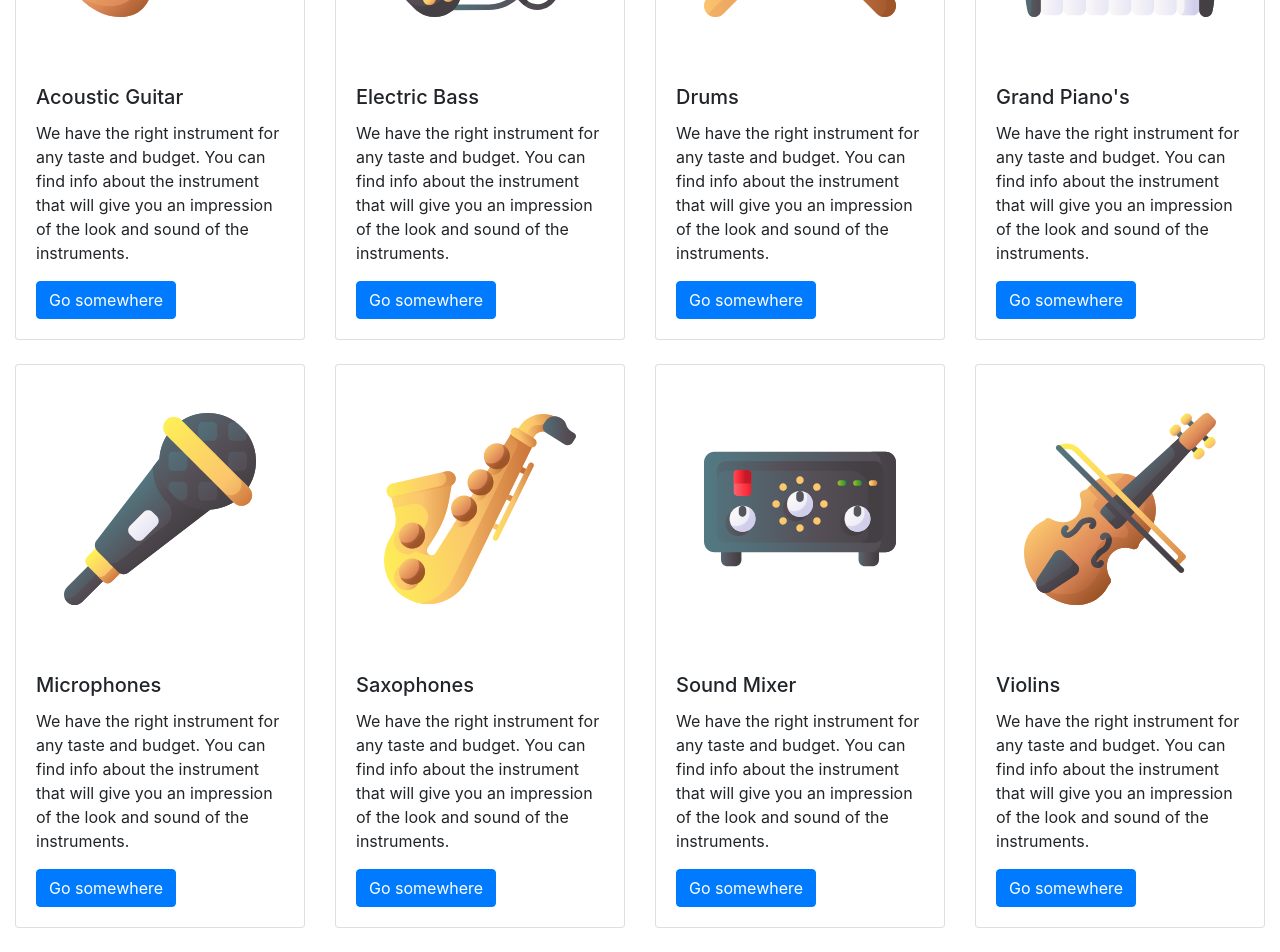
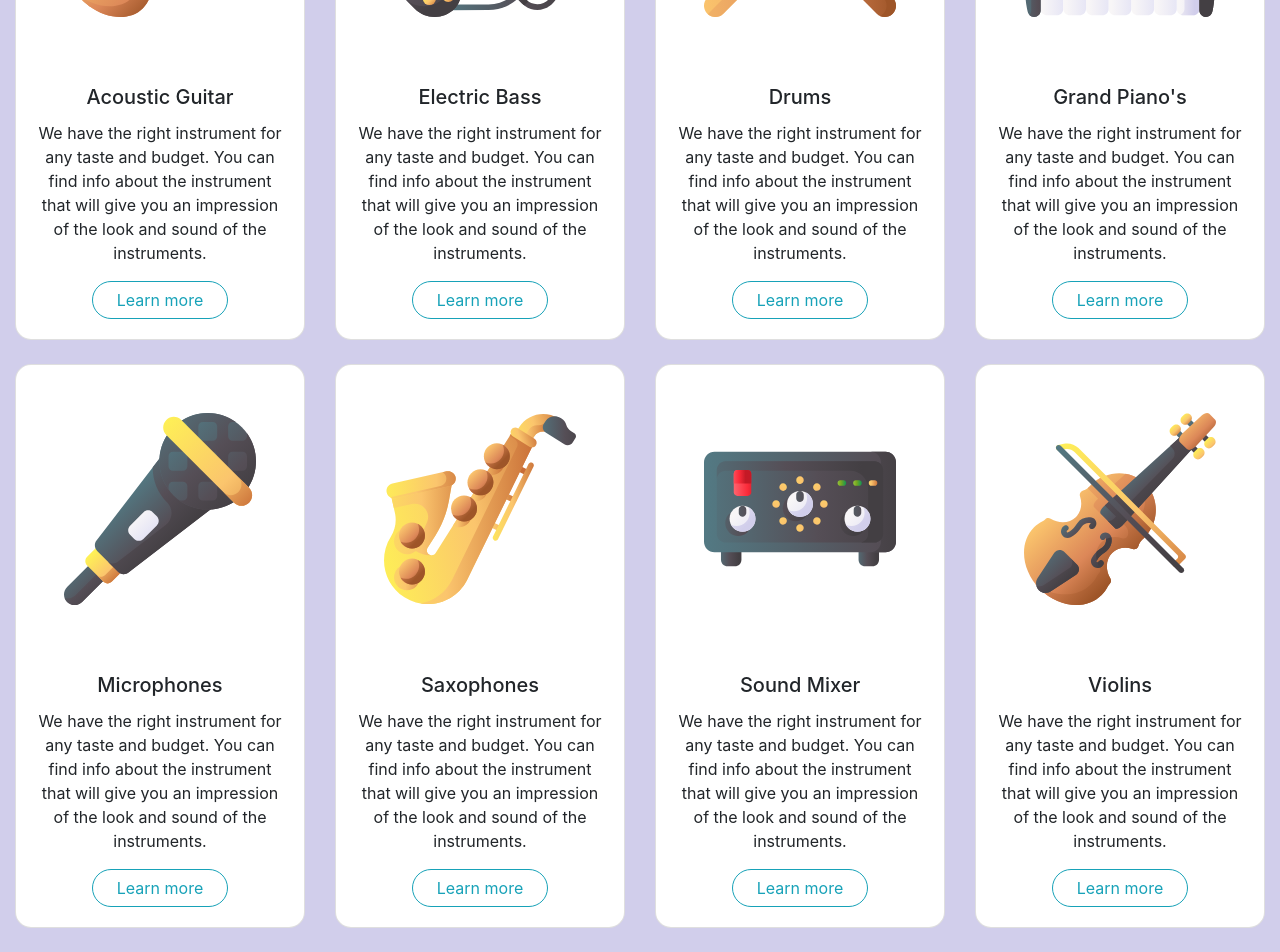
Before and after one commit to RenV123/css-framework, a plain HTML site: page building-cards-in-style/index.html in a window 1280 px wide. Shown: the part 248-1200 px from the top of the page. Drawn offline with nearby package versions, Linux system fonts and the light colour scheme.

Commit message:
Improve style of cards and start page. Fix spacing in grid.

```diff
--- /dev/null
+++ b/building-cards-in-style/css/custom-css-style.css
@@ -0,0 +1,11 @@
+.card:hover {
+  box-shadow: 0 0.5rem 1rem #433f4348 !important;
+}
+
+body {
+  background-color: #d1ceeb;
+}
+
+.card {
+  border-radius: 1rem;
+}
--- a/building-cards-in-style/index.html
+++ b/building-cards-in-style/index.html
@@ -11,7 +11,7 @@
     <!-- Bootstrap CSS -->
     <link rel="stylesheet" href="https://cdn.jsdelivr.net/npm/bootstrap@4.5.3/dist/css/bootstrap.min.css"
         integrity="sha384-TX8t27EcRE3e/ihU7zmQxVncDAy5uIKz4rEkgIXeMed4M0jlfIDPvg6uqKI2xXr2" crossorigin="anonymous">
-
+    <link rel="stylesheet" href="./css/custom-css-style.css">
     <!-- HTML5 shim and Respond.js for IE8 support of HTML5 elements and media queries -->
     <!-- WARNING: Respond.js doesn't work if you view the page via file:// -->
     <!--[if lt IE 9]>
@@ -24,100 +24,100 @@
     <div class="container-fluid">
         <div class="row mt-4">
             <div class="col-sm12 col-md-6 col-lg-3 mb-4">
-                <div class="card" style="width: 100%; height: auto;">
+                <div class="card text-center" style="width: 100%; height: auto;">
                     <img class="card-img-top p-5" src="./images/acoustic-guitar.svg" alt="Card image cap">
                     <div class="card-body">
                         <h5 class="card-title">Acoustic Guitar</h5>
                         <p class="card-text">We have the right instrument for any taste and budget. You can find info
                             about the instrument that will give you an impression of the look and sound of the
                             instruments.</p>
-                        <a href="#" class="btn btn-primary">Go somewhere</a>
+                        <a href="#" class="btn btn-outline-info rounded-pill px-4">Learn more</a>
                     </div>
                 </div>
             </div>
             <div class="col-sm12 col-md-6 col-lg-3 mb-4">
-                <div class="card" style="width: 100%; height: auto;">
+                <div class="card text-center" style="width: 100%; height: auto;">
                     <img class="card-img-top p-5" src="./images/electric-bass.svg" alt="Card image cap">
                     <div class="card-body">
                         <h5 class="card-title">Electric Bass</h5>
                         <p class="card-text">We have the right instrument for any taste and budget. You can find info
                             about the instrument that will give you an impression of the look and sound of the
                             instruments.</p>
-                        <a href="#" class="btn btn-primary">Go somewhere</a>
+                        <a href="#" class="btn btn-outline-info rounded-pill px-4">Learn more</a>
                     </div>
                 </div>
             </div>
             <div class="col-sm12 col-md-6 col-lg-3 mb-4">
-                <div class="card" style="width: 100%; height: auto;">
+                <div class="card text-center" style="width: 100%; height: auto;">
                     <img class="card-img-top p-5" src="./images/drumstick.svg" alt="Card image cap">
                     <div class="card-body">
                         <h5 class="card-title">Drums</h5>
                         <p class="card-text">We have the right instrument for any taste and budget. You can find info
                             about the instrument that will give you an impression of the look and sound of the
                             instruments.</p>
-                        <a href="#" class="btn btn-primary">Go somewhere</a>
+                        <a href="#" class="btn btn-outline-info rounded-pill px-4">Learn more</a>
                     </div>
                 </div>
             </div>
             <div class="col-sm12 col-md-6 col-lg-3 mb-4">
-                <div class="card" style="width: 100%; height: auto;">
+                <div class="card text-center" style="width: 100%; height: auto;">
                     <img class="card-img-top p-5" src="./images/grand-piano.svg" alt="Card image cap">
                     <div class="card-body">
                         <h5 class="card-title">Grand Piano's</h5>
                         <p class="card-text">We have the right instrument for any taste and budget. You can find info
                             about the instrument that will give you an impression of the look and sound of the
                             instruments.</p>
-                        <a href="#" class="btn btn-primary">Go somewhere</a>
+                        <a href="#" class="btn btn-outline-info rounded-pill px-4">Learn more</a>
                     </div>
                 </div>
             </div>
         </div>
         <div class="row">
             <div class="col-sm12 col-md-6 col-lg-3 mb-4">
-                <div class="card" style="width: 100%; height: auto;">
+                <div class="card text-center" style="width: 100%; height: auto;">
                     <img class="card-img-top p-5" src="./images/microphone.svg" alt="Card image cap">
                     <div class="card-body">
                         <h5 class="card-title">Microphones</h5>
                         <p class="card-text">We have the right instrument for any taste and budget. You can find info
                             about the instrument that will give you an impression of the look and sound of the
                             instruments.</p>
-                        <a href="#" class="btn btn-primary">Go somewhere</a>
+                        <a href="#" class="btn btn-outline-info rounded-pill px-4">Learn more</a>
                     </div>
                 </div>
             </div>
             <div class="col-sm12 col-md-6 col-lg-3 mb-4">
-                <div class="card" style="width: 100%; height: auto;">
+                <div class="card text-center" style="width: 100%; height: auto;">
                     <img class="card-img-top p-5" src="./images/saxophone.svg" alt="Card image cap">
                     <div class="card-body">
                         <h5 class="card-title">Saxophones</h5>
                         <p class="card-text">We have the right instrument for any taste and budget. You can find info
                             about the instrument that will give you an impression of the look and sound of the
                             instruments.</p>
-                        <a href="#" class="btn btn-primary">Go somewhere</a>
+                        <a href="#" class="btn btn-outline-info rounded-pill px-4">Learn more</a>
                     </div>
                 </div>
             </div>
             <div class="col-sm12 col-md-6 col-lg-3 mb-4">
-                <div class="card" style="width: 100%; height: auto;">
+                <div class="card text-center" style="width: 100%; height: auto;">
                     <img class="card-img-top p-5" src="./images/sound-mixer.svg" alt="Card image cap">
                     <div class="card-body">
                         <h5 class="card-title">Sound Mixer</h5>
                         <p class="card-text">We have the right instrument for any taste and budget. You can find info
                             about the instrument that will give you an impression of the look and sound of the
                             instruments.</p>
-                        <a href="#" class="btn btn-primary">Go somewhere</a>
+                        <a href="#" class="btn btn-outline-info rounded-pill px-4">Learn more</a>
                     </div>
                 </div>
             </div>
             <div class="col-sm12 col-md-6 col-lg-3 mb-4">
-                <div class="card" style="width: 100%; height: auto;">
+                <div class="card text-center" style="width: 100%; height: auto;">
                     <img class="card-img-top p-5" src="./images/violin.svg" alt="Card image cap">
                     <div class="card-body">
                         <h5 class="card-title">Violins</h5>
                         <p class="card-text">We have the right instrument for any taste and budget. You can find info
                             about the instrument that will give you an impression of the look and sound of the
                             instruments.</p>
-                        <a href="#" class="btn btn-primary">Go somewhere</a>
+                        <a href="#" class="btn btn-outline-info rounded-pill px-4">Learn more</a>
                     </div>
                 </div>
             </div>
```
Also changed, not shown: grid-away-grid-ahoy/index.html (+1 -1 lines), index.html (+5 -5 lines).
